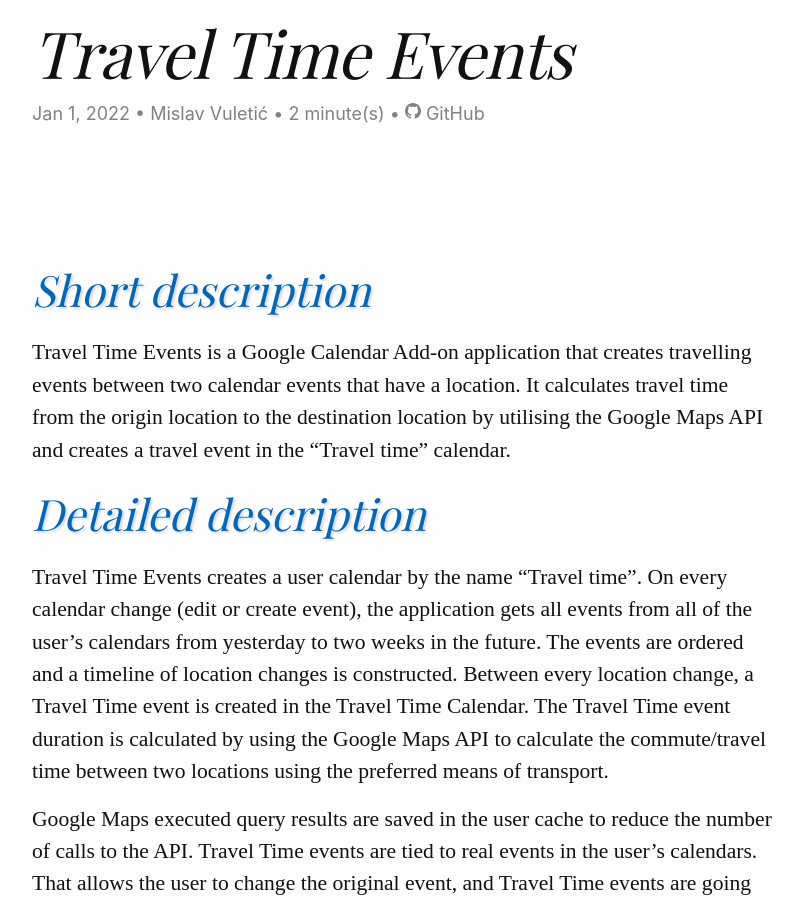
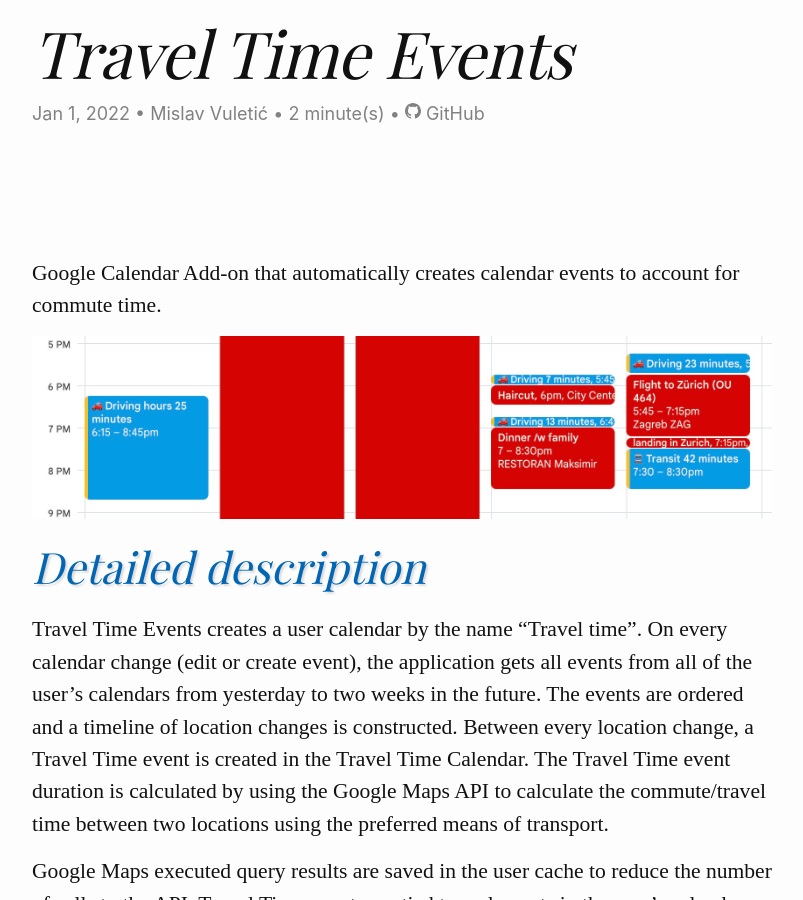
Before and after one commit to MasterMedo/mastermedo.github.io, a Jekyll site: the page built from _posts/2022-01-01-travel-time-events.md, in a window 1280 px wide and 900 px high, scrolled down 662 px. Shown: the whole window, without its empty margins (238-1041 px from the left). Built offline with Jekyll 4.4.1, drawn with Linux system fonts in a browser that asks for light colours; some web fonts are replaced; comment, search, counter and statistics services are not loaded.

Commit message:
add: travel events demo picture

```diff
--- a/_posts/2022-01-01-travel-time-events.md
+++ b/_posts/2022-01-01-travel-time-events.md
@@ -2,9 +2,10 @@
 category: projects
 github: https://github.com/MasterMedo/travel-time-events
 ---
-## Short description
-Travel Time Events is a Google Calendar Add-on application that creates travelling events between two calendar events that have a location.
-It calculates travel time from the origin location to the destination location by utilising the Google Maps API and creates a travel event in the "Travel time" calendar.
+
+Google Calendar Add-on that automatically creates calendar events to account for commute time.
+
+<img src="/assets/img/travel-events.png" width="100%">
 
 ## Detailed description
 Travel Time Events creates a user calendar by the name "Travel time".
```
Also changed, not shown: assets/img/travel-events.png (added).
